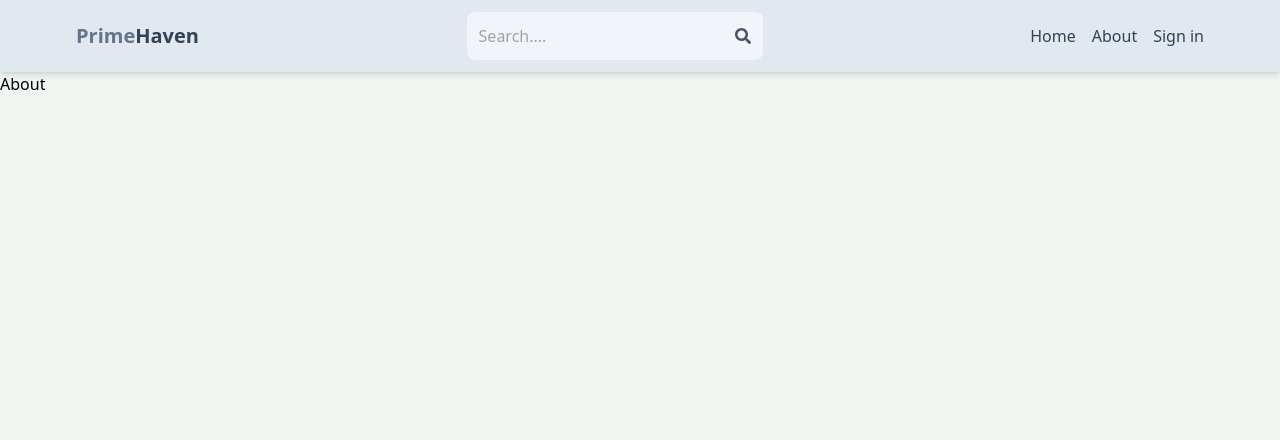
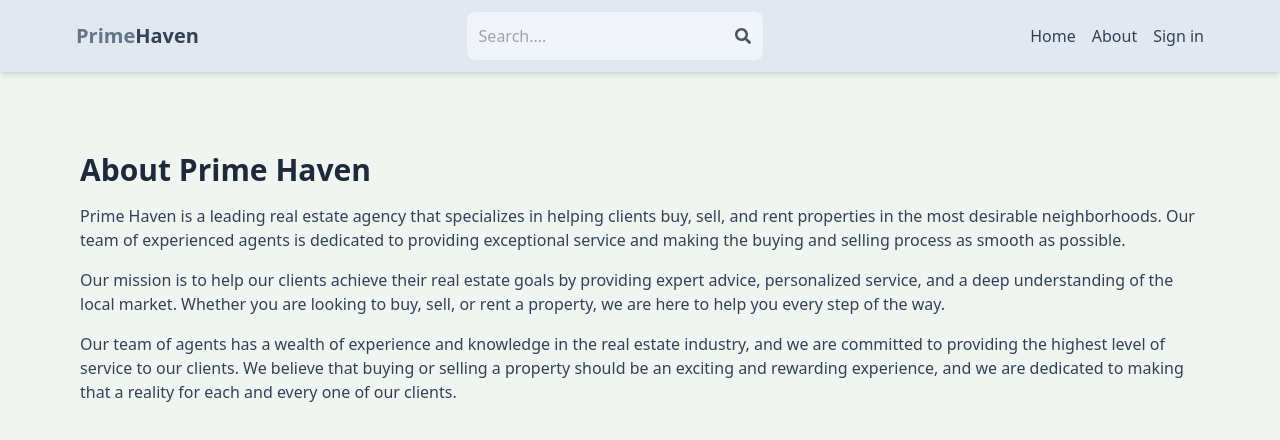
Before and after one commit to debadritasaha7/mern_estate, a React (Vite) app in the folder client/: page /about in a window 1280 px wide. Shown: the top 440 px of the page. Built offline with nearby package versions, Linux system fonts and the light colour scheme.

Commit message:
completed the about page

```diff
--- a/client/src/pages/About.jsx
+++ b/client/src/pages/About.jsx
@@ -1,9 +1,14 @@
 import React from 'react'
 
-const About = () => {
+export default function About() {
   return (
-    <div>About</div>
+    <div className='py-20 px-4 max-w-6xl mx-auto'>
+      <h1 className='text-3xl font-bold mb-4 text-slate-800'>About Prime Haven</h1>
+      <p className='mb-4 text-slate-700'>Prime Haven is a leading real estate agency that specializes in helping clients buy, sell, and rent properties in the most desirable neighborhoods. Our team of experienced agents is dedicated to providing exceptional service and making the buying and selling process as smooth as possible.</p>
+      <p className='mb-4 text-slate-700'>
+      Our mission is to help our clients achieve their real estate goals by providing expert advice, personalized service, and a deep understanding of the local market. Whether you are looking to buy, sell, or rent a property, we are here to help you every step of the way.
+      </p>
+      <p className='mb-4 text-slate-700'>Our team of agents has a wealth of experience and knowledge in the real estate industry, and we are committed to providing the highest level of service to our clients. We believe that buying or selling a property should be an exciting and rewarding experience, and we are dedicated to making that a reality for each and every one of our clients.</p>
+    </div>
   )
 }
-
-export default About
```
